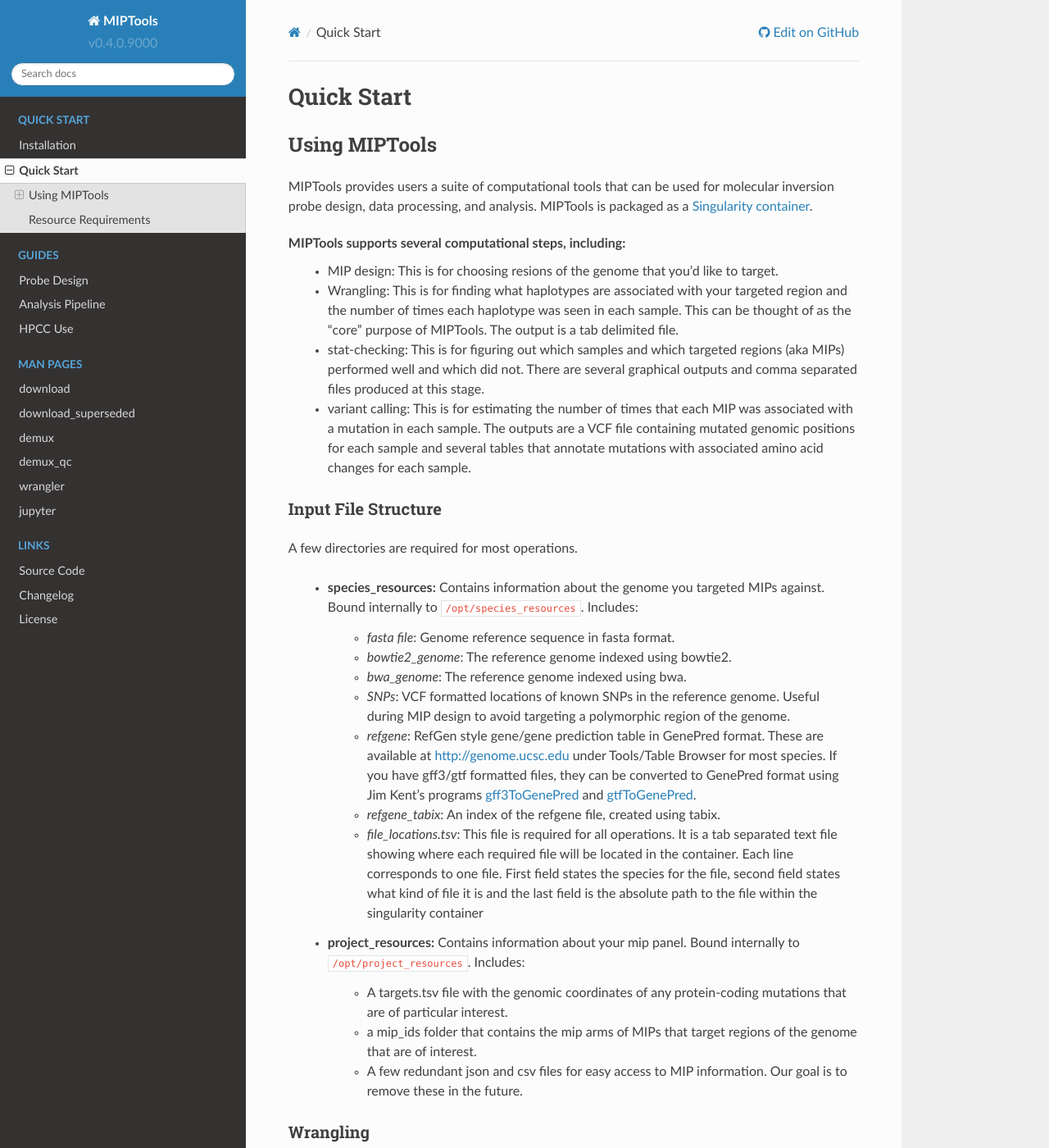
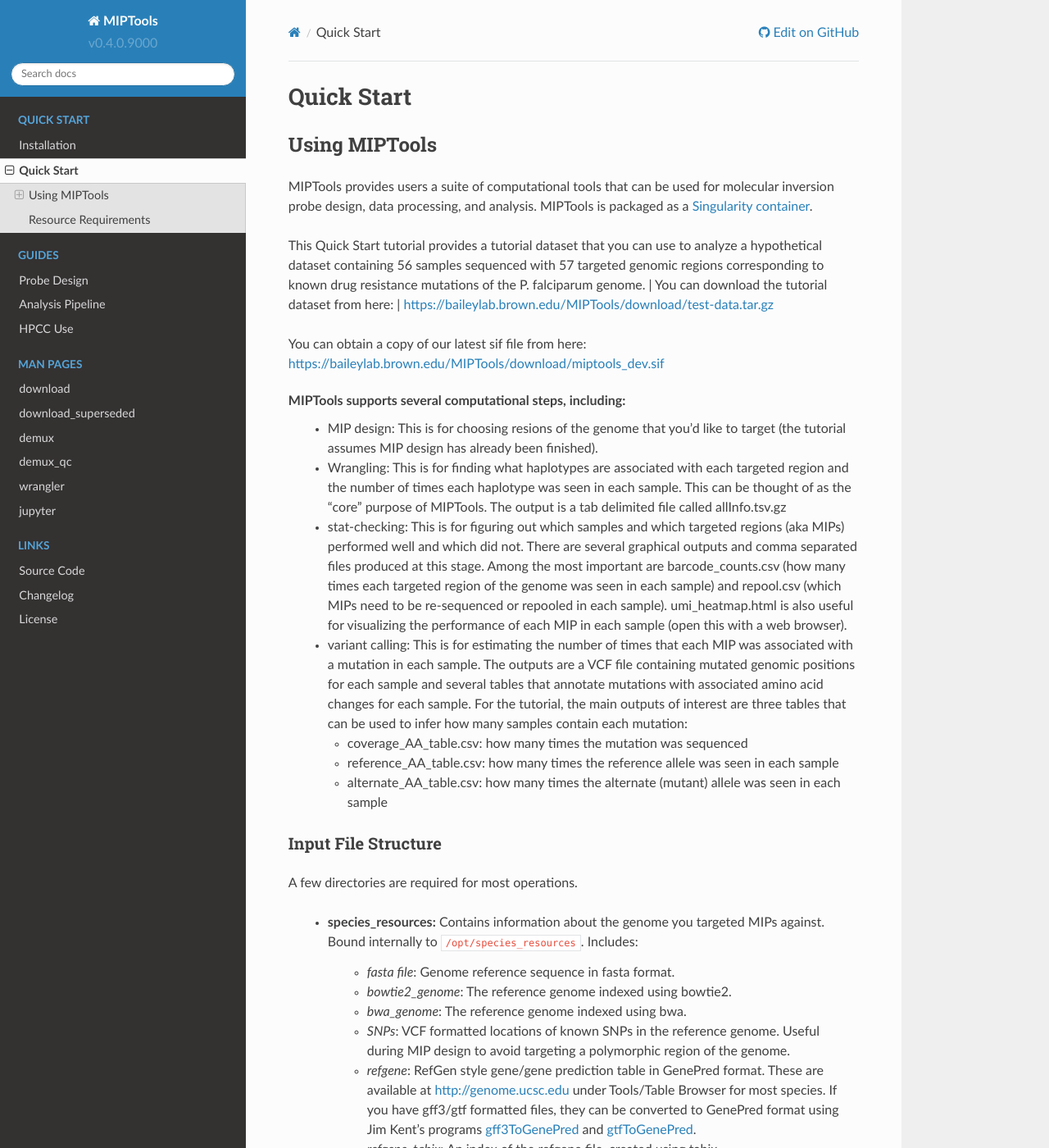
Before and after one commit to bailey-lab/MIPTools, a Sphinx documentation site: the page built from docs/quick_start.rst, in a window 1280 px wide and 1400 px high. Shown: the whole window at 82% size. Built offline with Sphinx 7.4.7 and the Read the Docs theme 2.0.0, drawn with Linux system fonts in a browser that asks for light colours; some of the changed text lies outside the part shown.

Commit message:
fleshing out quick start

```diff
--- a/docs/quick_start.rst
+++ b/docs/quick_start.rst
@@ -9,23 +9,46 @@ MIPTools provides users a suite of computational tools that can be used for
 molecular inversion probe design, data processing, and analysis. MIPTools is
 packaged as a `Singularity container <https://www.sylabs.io/docs/>`_.
 
+This Quick Start tutorial provides a tutorial dataset that you can use to
+analyze a hypothetical dataset containing 56 samples sequenced with 57
+targeted genomic regions corresponding to known drug resistance mutations of
+the P. falciparum genome.
+| You can download the tutorial dataset from here:
+| https://baileylab.brown.edu/MIPTools/download/test-data.tar.gz
+
+| You can obtain a copy of our latest sif file from here:
+| https://baileylab.brown.edu/MIPTools/download/miptools_dev.sif
+
 MIPTools supports several computational steps, including:
 	- MIP design: This is for choosing resions of the genome that you'd like to
-	  target.
+	  target (the tutorial assumes MIP design has already been finished).
 
-	- Wrangling: This is for finding what haplotypes are associated with your
+	- Wrangling: This is for finding what haplotypes are associated with each
 	  targeted region and the number of times each haplotype was seen in each
 	  sample. This can be thought of as the "core" purpose of MIPTools. The output
-	  is a tab delimited file.
+	  is a tab delimited file called allInfo.tsv.gz
 
 	- stat-checking: This is for figuring out which samples and which targeted
 	  regions (aka MIPs) performed well and which did not. There are several
-	  graphical outputs and comma separated files produced at this stage.
+	  graphical outputs and comma separated files produced at this stage. Among
+	  the most important are barcode_counts.csv (how many times each targeted
+	  region of the genome was seen in each sample) and repool.csv (which MIPs
+	  need to be re-sequenced or repooled in each sample). umi_heatmap.html is
+	  also useful for visualizing the performance of each MIP in each sample
+	  (open this with a web browser).
 
 	- variant calling: This is for estimating the number of times that each MIP
 	  was associated with a mutation in each sample. The outputs are a VCF file
 	  containing mutated genomic positions for each sample and several tables
 	  that annotate mutations with associated amino acid changes for each sample.
+	  For the tutorial, the main outputs of interest are three tables that can be
+	  used to infer how many samples contain each mutation:
+
+	  - coverage_AA_table.csv: how many times the mutation was sequenced
+
+	  - reference_AA_table.csv: how many times the reference allele was seen in each sample
+
+	  - alternate_AA_table.csv: how many times the alternate (mutant) allele was seen in each sample
 
 Input File Structure
 -------------------
@@ -93,11 +110,11 @@ location where you'd like the output to be sent.
 Checking run stats
 ------------------
 | After wrangling is finished, you can obtain a settings file for checking run stats with this command:
-| :code:`wget https://github.com/bailey-lab/MIPTools/raw/master/user_scripts/variant_calling.yaml`.
+| :code:`wget https://github.com/bailey-lab/MIPTools/raw/master/user_scripts/variant_calling.yaml`
 | Make sure to follow the instructions in this file.
 
 | You can obtain a script here (put it in the same folder as the settings file):
-| :code:`wget https://github.com/bailey-lab/MIPTools/raw/master/user_scripts/check_run_stats.sh`.
+| :code:`wget https://github.com/bailey-lab/MIPTools/raw/master/user_scripts/check_run_stats.sh`
 
 | And you can execute it like this:
 | :code:`bash check_run_stats.sh`
@@ -107,7 +124,7 @@ Variant Calling
 Variant calling uses the same settings file as check_run_stats.
 
 | You can obtain a script for variant calling here (put it in the same folder as the settings file):
-| :code:`wget https://github.com/bailey-lab/MIPTools/raw/master/user_scripts/variant_calling.sh`.
+| :code:`wget https://github.com/bailey-lab/MIPTools/raw/master/user_scripts/variant_calling.sh`
 
 | And you can execute it like this:
 | :code:`bash variant_calling.sh`
```
Also changed, not shown: other parts of docs/quick_start.rst (+1 -7 lines).
